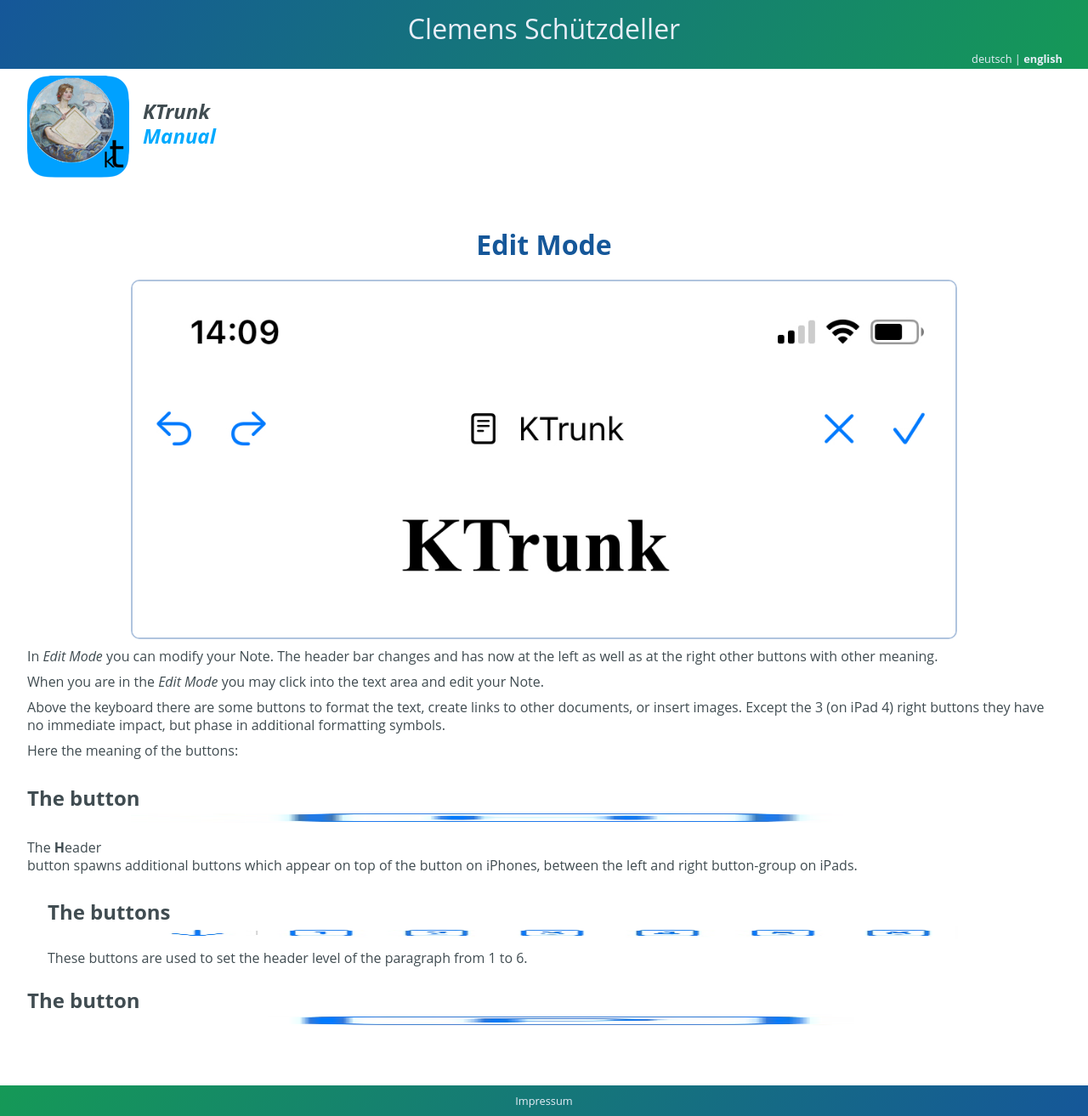
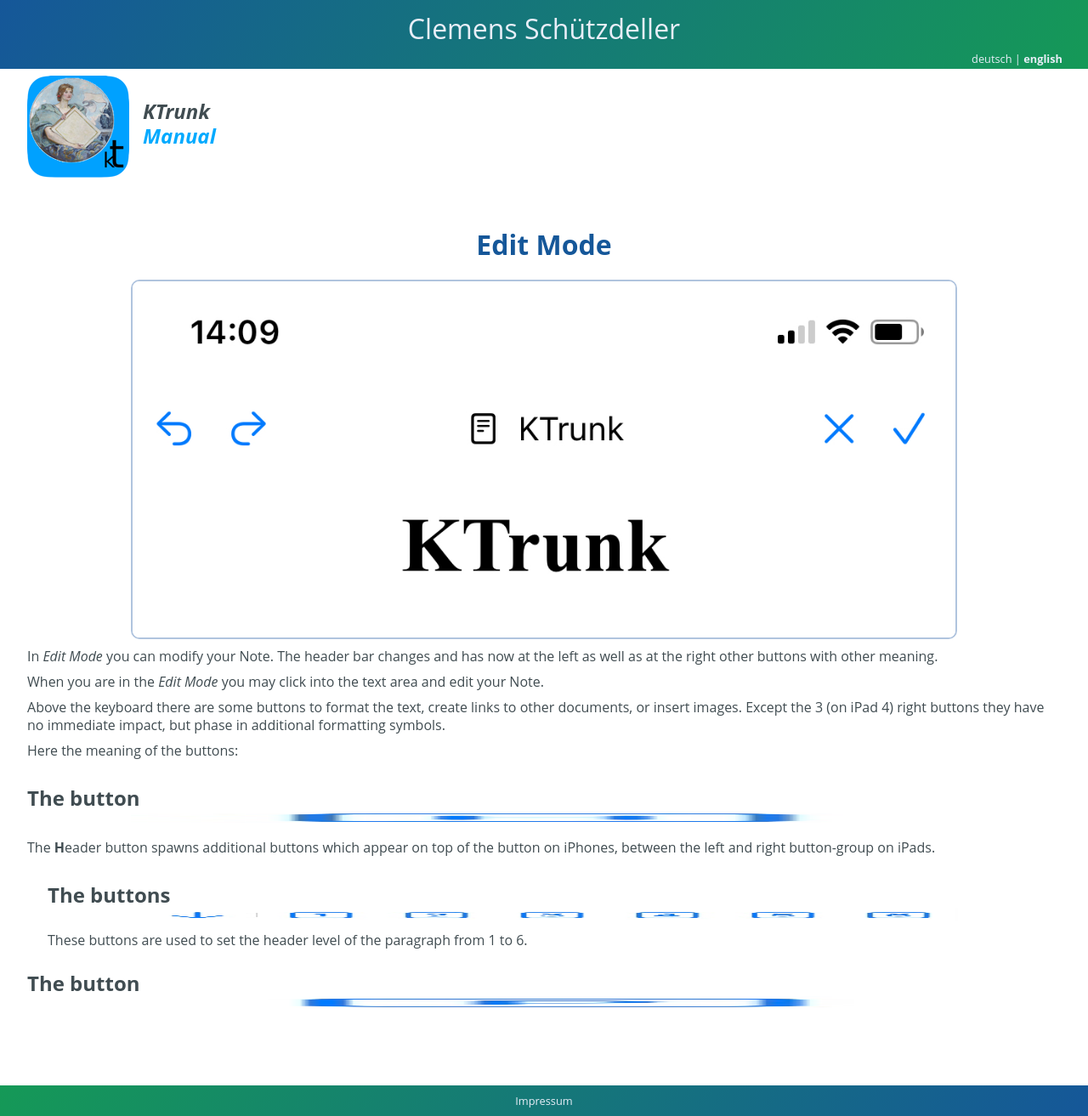
Before and after one commit to cs-LA/home, a Jekyll site: the page built from KTrunk/Manual/EditMode.md, in a window 1280 px wide. Shown: the whole page at 85% size. Built offline with Jekyll 4.4.1, drawn with Linux system fonts in a browser that asks for light colours; our own code applies the rules of GitHub Pages for plain Markdown files.

Commit message:
Update EditMode.md

```diff
--- a/KTrunk/Manual/EditMode.md
+++ b/KTrunk/Manual/EditMode.md
@@ -30,7 +30,7 @@
 
 <h3><span class="en">The button</span><span class="de">Die Schaltfläche</span> <img src="EditButtonH.jpg" height=16></h3>
 
-<span class="en">The <b>H</b>eader</span> button spawns additional buttons which appear on top of the button on iPhones, between the left and right button-group on iPads.
+<span class="en">The <b>H</b>eader button spawns additional buttons which appear on top of the button on iPhones, between the left and right button-group on iPads.</span>
 <span class="de">Die <b>H</b>-Schaltfläche (<i>Header</i>) bringt weiter Schaltflächen zum Vorschein, die auf iPhones oberhalb der Schaltfläche, auf iPads zwischen den linken und rechten Schaltflächen-Gruppen erscheinen.</span>
 
 <div style="margin-left: 1.5em">
```
